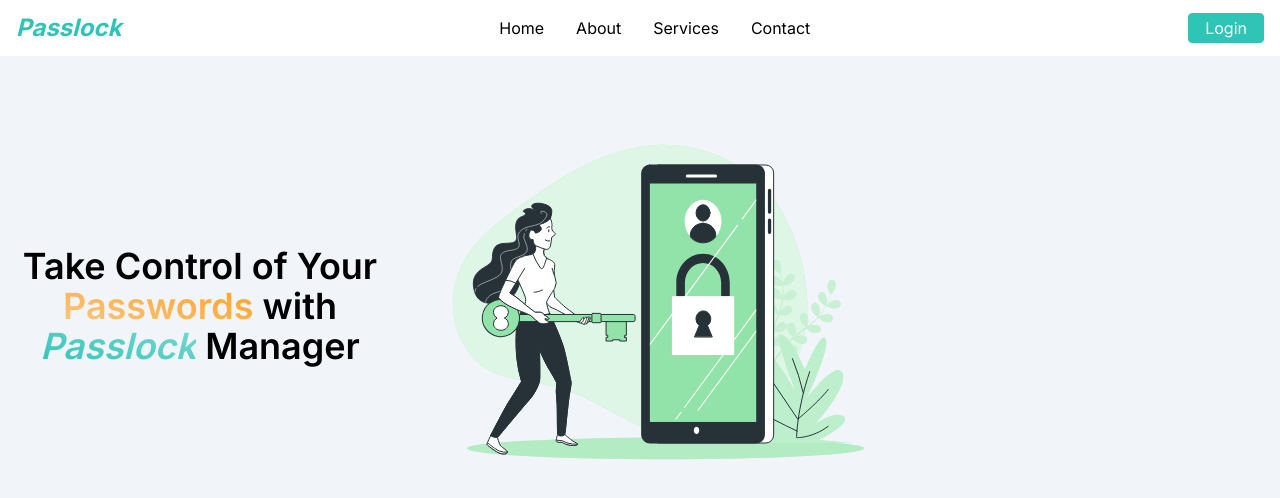
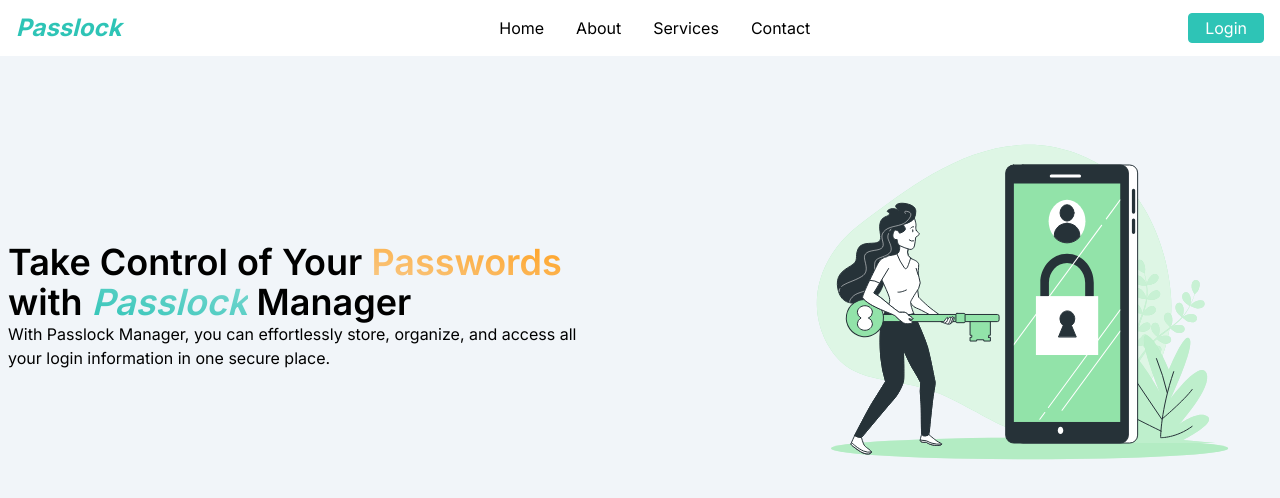
Before and after one commit to Tonnykimanthi/passlock, a Next.js app: page / in a window 1280 px wide. Shown: the top 498 px of the page. Built offline with nearby package versions, Linux system fonts and the light colour scheme.

Commit message:
Edit HeroSection

```diff
--- a/components/layout/HeroSection.tsx
+++ b/components/layout/HeroSection.tsx
@@ -3,8 +3,9 @@ import heroImage from "../../public/hero-image.svg";
 
 const HeroSection = () => {
   return (
-    <div className="max-md:mt-5 flex flex-col items-center gap-x-4 md:flex-row">
-      <h1 className="max-w-sm text-center text-4xl font-semibold">
+    <section className="flex flex-col md:justify-between items-center gap-x-4 max-md:mt-5 md:flex-row">
+      <div className="max-w-sm md:max-w-xl max-md:text-center">
+        <h1 className="text-4xl font-semibold">
           Take Control of Your{" "}
           <span className="bg-gradient-to-tr from-accent/50 to-accent bg-clip-text text-transparent">
             Passwords
@@ -15,10 +16,12 @@ const HeroSection = () => {
           </span>{" "}
           Manager
         </h1>
+        <p>With Passlock Manager, you can effortlessly store, organize, and access all your login information in one secure place.</p>
+      </div>
       <div className="">
         <Image src={heroImage} alt="Hero section image" />
       </div>
-    </div>
+    </section>
   );
 };
 
```
Lines whose indentation alone changed are shown as unchanged.
